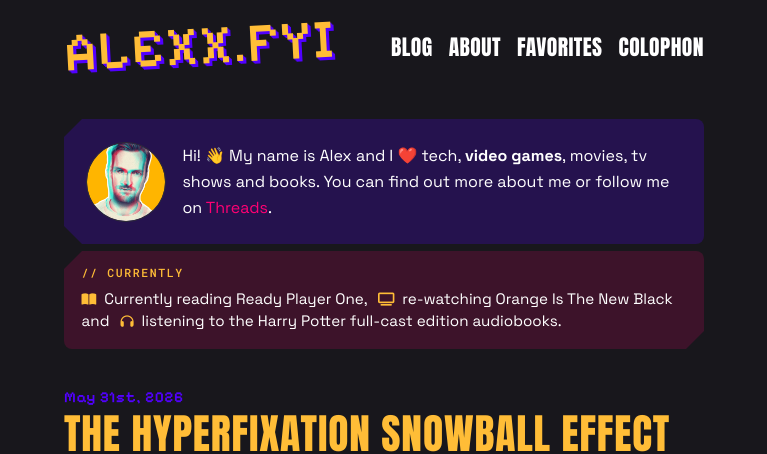
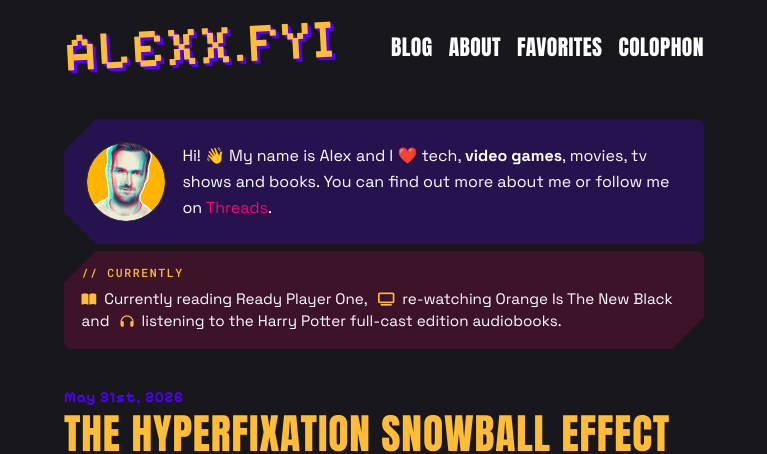
Before and after one commit to Alxndrrr/alexx.fyi, a Jekyll site: the page built from index.md, in a window 1280 px wide. Shown: the top 454 px of the page, without its empty margins (256-1023 px from the left). Built offline with Jekyll 4.4.1, drawn with Linux system fonts in a browser that asks for light colours; some web fonts are replaced.

Commit message:
Update _alexx.scss

```diff
--- a/_sass/_alexx.scss
+++ b/_sass/_alexx.scss
@@ -151,7 +151,7 @@ img {
 
 .intro-block::before,
 .intro-block::after {
-  border-right: 1.15rem solid transparent;
+  border-right: 2rem solid transparent;
   content: "";
   height: 0;
   left: 0;
@@ -161,12 +161,12 @@ img {
 }
 
 .intro-block::before {
-  border-top: 1.15rem solid var(--color-paper);
+  border-top: 2rem solid var(--color-paper);
   top: 0;
 }
 
 .intro-block::after {
-  border-bottom: 1.15rem solid var(--color-paper);
+  border-bottom: 2rem solid var(--color-paper);
   bottom: 0;
 }
 
@@ -217,15 +217,15 @@ img {
 }
 
 .currently-block::before {
-  border-right: 1.15rem solid transparent;
-  border-top: 1.15rem solid var(--color-paper);
+  border-right: 2rem solid transparent;
+  border-top: 2rem solid var(--color-paper);
   left: 0;
   top: 0;
 }
 
 .currently-block::after {
-  border-bottom: 1.15rem solid var(--color-paper);
-  border-left: 1.15rem solid transparent;
+  border-bottom: 2rem solid var(--color-paper);
+  border-left: 2rem solid transparent;
   bottom: 0;
   right: 0;
 }
```
